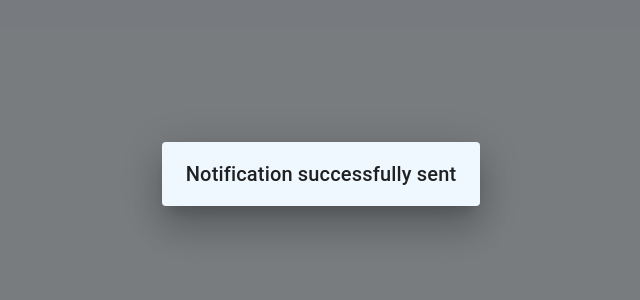
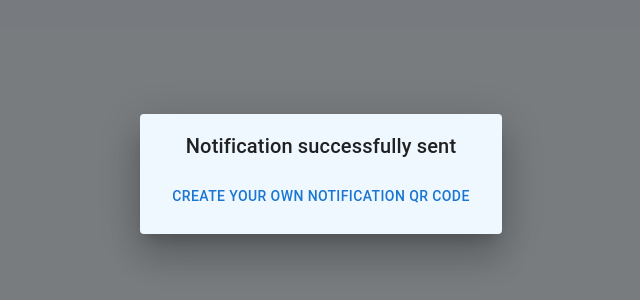
Before and after one commit to motherbrainn/noti-fly, a Next.js app in the folder client/: page /notification-sent in a window 1280 px wide. Shown: the part 226-526 px from the top of the page, without its empty margins (319-959 px from the left). Built offline with nearby package versions, Linux system fonts and the light colour scheme.

Commit message:
style notification-sent

```diff
--- a/client/pages/notification-sent.tsx
+++ b/client/pages/notification-sent.tsx
@@ -1,18 +1,39 @@
-import { Dialog, DialogTitle } from "@mui/material";
+import {
+  Button,
+  Dialog,
+  DialogContent,
+  DialogContentText,
+  DialogTitle,
+} from "@mui/material";
+import Head from "next/head";
+import router from "next/router";
 import styles from "../styles/Home.module.css";
+
+const handleClick = () => {
+  router.push("/");
+};
 
 const NotificationSent = () => {
   return (
     <div className={styles.container}>
+      <Head>
+        <title>Tipster</title>
+        <meta name="description" content="Tipster App" />
+      </Head>
       <Dialog
         open={true}
         aria-labelledby="alert-dialog-title"
         aria-describedby="alert-dialog-description"
         PaperProps={{ sx: { backgroundColor: "aliceblue" } }}
       >
-        <DialogTitle id="alert-dialog-title">
+        <DialogTitle id="alert-dialog-title" sx={{ margin: "auto" }}>
           {"Notification successfully sent"}
         </DialogTitle>
+        <DialogContent>
+          <Button onClick={handleClick}>
+            Create your own notification QR Code
+          </Button>
+        </DialogContent>
       </Dialog>
     </div>
   );
--- a/client/pages/qr-code-landing-page.tsx
+++ b/client/pages/qr-code-landing-page.tsx
@@ -7,6 +7,7 @@ import {
   TextField,
 } from "@mui/material";
 import Error from "next/error";
+import Head from "next/head";
 import { useRouter } from "next/router";
 import { ChangeEvent, SetStateAction, useEffect, useState } from "react";
 import {
@@ -66,6 +67,10 @@ const QrCodeLandingPage = (props: QrCodeLandingPagePropsType) => {
 
   return (
     <div className={styles.container}>
+      <Head>
+        <title>Tipster</title>
+        <meta name="description" content="Tipster App" />
+      </Head>
       {(props.errorCode || qrCodeNotFound) && <Error statusCode={404} />}
       {notificationData && qrCodeActive === true && (
         <div
```
